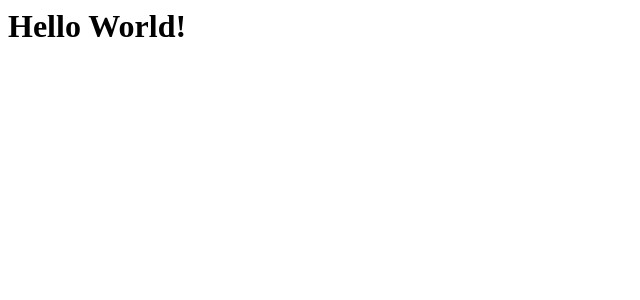
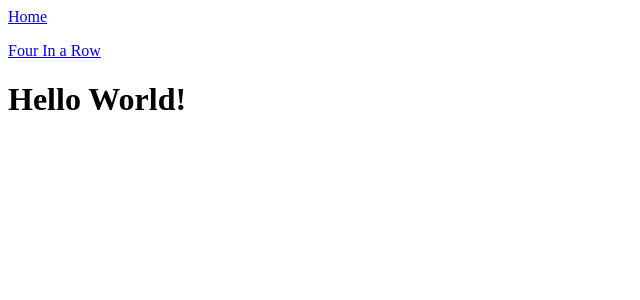
Before and after one commit to taffolds/personalWebsite, a React (Vite) app: page / in a window 1280 px wide. Shown: the top 300 px of the page, without its empty margins (0-640 px from the left). Built offline with nearby package versions, Linux system fonts and the light colour scheme.

Commit message:
created a banner with links

```diff
--- /dev/null
+++ b/src/components/banner.tsx
@@ -0,0 +1,15 @@
+import React from "react";
+import { Link } from "react-router-dom";
+
+export function Banner() {
+  return (
+    <>
+      <Link to={"/"}>
+        <p>Home</p>
+      </Link>
+      <Link to={"/fourInARow"}>
+        <p>Four In a Row</p>
+      </Link>
+    </>
+  );
+}
--- a/src/components/fourInARow.tsx
+++ b/src/components/fourInARow.tsx
@@ -1,8 +1,10 @@
 import React from "react";
+import { Banner } from "./banner.js";
 
 export function FourInARow() {
   return (
     <>
+      <Banner />
       <h1>Game goes here</h1>
     </>
   );
--- a/src/components/frontPage.tsx
+++ b/src/components/frontPage.tsx
@@ -1,8 +1,10 @@
 import React from "react";
+import { Banner } from "./banner.js";
 
 export function FrontPage() {
   return (
     <>
+      <Banner />
       <h1>Hello World!</h1>
     </>
   );
--- a/src/components/notFoundPage.tsx
+++ b/src/components/notFoundPage.tsx
@@ -1,9 +1,11 @@
 import React from "react";
 import { Link } from "react-router-dom";
+import { Banner } from "./banner.js";
 
 export function NotFoundPage() {
   return (
     <>
+      <Banner />
       <h1>Couldn't find this page</h1>
       <Link to={"/"}>
         <p>Back to homepage</p>
```
